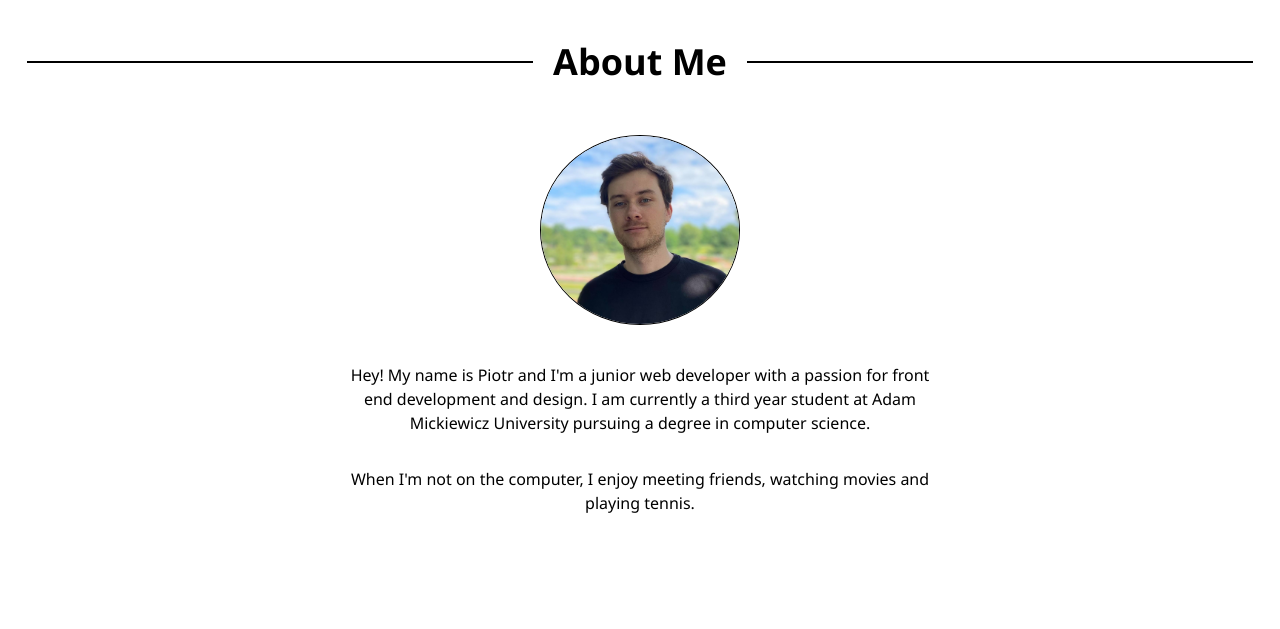
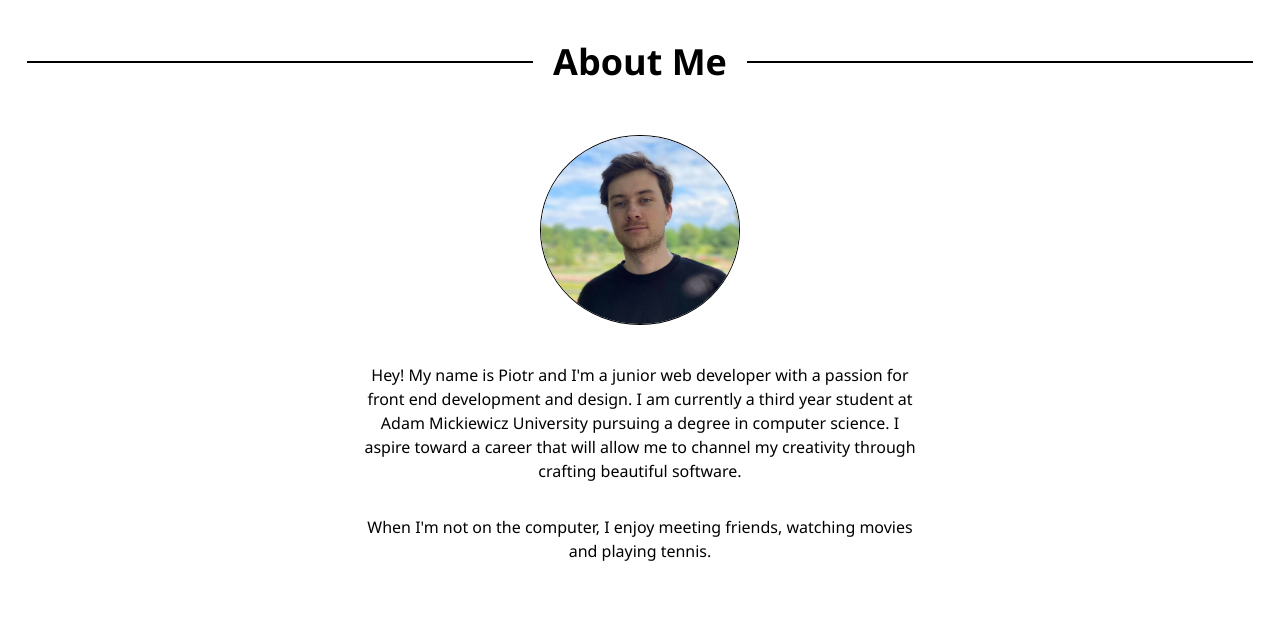
Before and after one commit to piotrwrzodak/portfolio-v1, a website: page dist/index.html in a window 1280 px wide. Shown: the part 822-1451 px from the top of the page. Drawn offline with nearby package versions, Linux system fonts and the light colour scheme.

Commit message:
section scroll-reveal + update skills

```diff
--- a/scss/_mobile.scss
+++ b/scss/_mobile.scss
@@ -58,7 +58,17 @@
         margin: 0 10rem;
       }
       p {
-        margin: 2rem 10rem;
+        margin: 2rem 11rem;
+      }
+    }
+    .grid-container {
+      grid-template-columns: 1fr 1fr 1fr 1fr;
+      display: grid;
+      grid-gap: 0.7rem;
+
+      grid-template-rows: auto;
+      .skill-item {
+        padding: 2rem 0;
       }
     }
   }
--- a/scss/main.scss
+++ b/scss/main.scss
@@ -160,6 +160,7 @@ header {
 
 //////////////////////// SECTION HOME
 section {
+  @include easeOut;
   width: 100%;
   padding: 1.7rem;
 
```
Also changed, not shown: dist/css/main.css, dist/img/skills/postgresql.png (added), dist/img/skills/spring.png (added), dist/index.html, dist/js/main.js.
